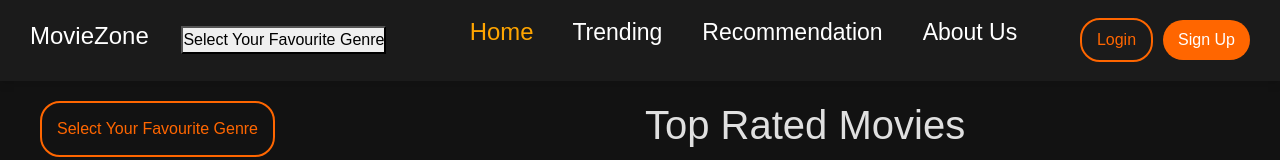
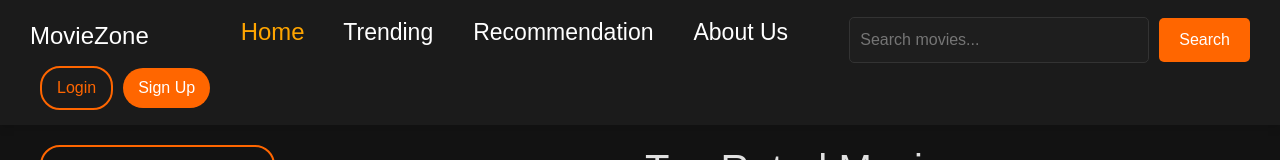
Before and after one commit to ShubhamPal23/Minor_Project, a React (Vite) app in the folder Frontend/: page / in a window 1280 px wide. Shown: the top 160 px of the page. Built offline with nearby package versions, Linux system fonts and the light colour scheme; no server answers.

Commit message:
Update Navbar.jsx

```diff
--- a/Frontend/src/components/Navbar.jsx
+++ b/Frontend/src/components/Navbar.jsx
@@ -1,15 +1,76 @@
-import { json, NavLink } from 'react-router-dom';
+// import { NavLink } from 'react-router-dom';
+// import './Navbar.css';
+// import { useNavigate } from 'react-router-dom';
+// import { useEffect, useState } from 'react';
+
+// const Navbar = () => {
+
+
+//   const navigate = useNavigate();
+//   const [user, setUser] = useState(null);
+
+//   useEffect(() => {
+//     const loggedInUser = JSON.parse(localStorage.getItem('user'));
+//     if (loggedInUser) {
+//       setUser(loggedInUser);
+//     }
+//   }, []);
+
+//   const handleLogout = () => {
+//     localStorage.removeItem('user');
+//     setUser(null);
+//     navigate('/');
+//   };
+
+//   const handleLog = () => {
+//     navigate('/login');
+//   };
+
+//   const handleSign = () => {
+//     navigate('/register');
+//   };
+//   return (
+//     <nav className="navbar">
+//       <div className="logo">
+//         <h1>MovieZone</h1>
+//       </div>
+//       <ul className="nav-links">
+//         <NavLink className="liinks" to="/">Home</NavLink>
+//         <NavLink className="liinks" to="/trending">Trending</NavLink>
+//         <NavLink className="liinks" to="/recommendation">Recommendation</NavLink>
+//         <NavLink className="liinks" to="/about">About Us</NavLink>
+//       </ul>
+
+//       <div className="user-auth">
+//         {user ? (
+//           <div>
+//             <span style={{color:"orange"}}>Welcome, {user.name}!</span>
+//             <button onClick={handleLogout} className="login-btn">Logout</button>
+//           </div>
+//         ) : (
+//           <>
+//             <button onClick={handleLog} className="login-btn">Login</button>
+//             <button onClick={handleSign} className="signup-btn">Sign Up</button>
+//           </>
+//         )}
+//       </div>
+//     </nav>
+//   );
+// };
+
+// export default Navbar;
+
+import { NavLink } from 'react-router-dom';
 import './Navbar.css';
 import { useNavigate } from 'react-router-dom';
 import { useEffect, useState } from 'react';
 
+const API_KEY = 'e6a8a833176f610ddab69b3aec7b47c7';
+
 const Navbar = () => {
-
-
   const navigate = useNavigate();
   const [user, setUser] = useState(null);
-
-
+  const [query, setQuery] = useState('');
 
   useEffect(() => {
     const loggedInUser = JSON.parse(localStorage.getItem('user'));
@@ -32,22 +93,33 @@ const Navbar = () => {
     navigate('/register');
   };
 
-  const handlegenre =()=>{
-    navigate('/genre')
-  }
+  const handleSearch = () => {
+    if (query) {
+      navigate(`/search`, { state: { query } });
+    }
+  };
 
   return (
     <nav className="navbar">
       <div className="logo">
         <h1>MovieZone</h1>
       </div>
-      <button onClick={handlegenre}>Select Your Favourite Genre</button>
       <ul className="nav-links">
         <NavLink className="liinks" to="/">Home</NavLink>
-        <NavLink to="/trending">Trending</NavLink>
+        <NavLink className="liinks" to="/trending">Trending</NavLink>
         <NavLink className="liinks" to="/recommendation">Recommendation</NavLink>
         <NavLink className="liinks" to="/about">About Us</NavLink>
       </ul>
+      <div className="search-bar">
+        <input
+          type="text"
+          placeholder="Search movies..."
+          value={query}
+          onChange={(e) => setQuery(e.target.value)}
+          className='search-input'
+        />
+        <button onClick={handleSearch} className="search-button">Search</button>
+      </div>
       <div className="user-auth">
         {user ? (
           <div>
```
